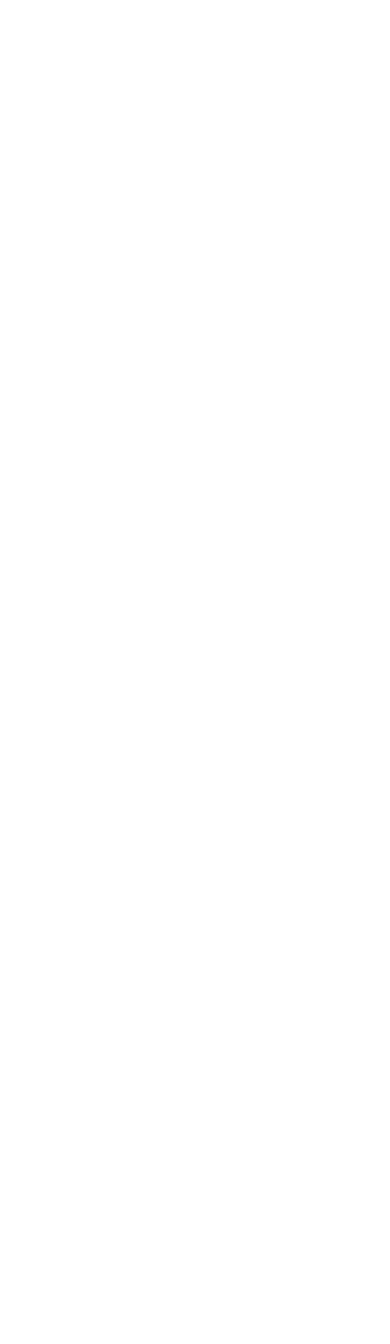
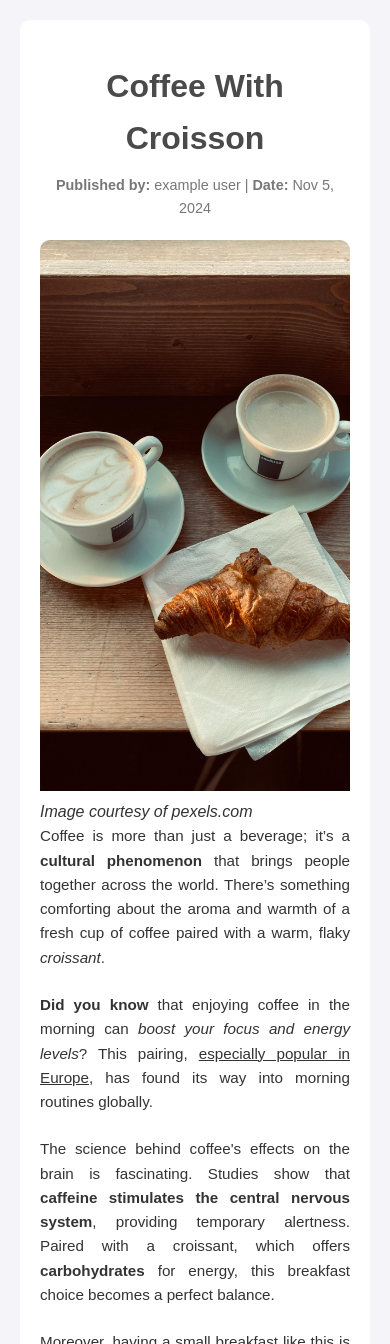
Before and after one commit to Mohammad-Taha-Programmer/Udacity-Blogpost-project1, a plain HTML site: page structure/blog_post.html in a window 390 px wide. Shown: the top 1344 px of the page. Before the commit the page ends 844 px from the top, so only its background shows below. Drawn offline with Linux system fonts and the light colour scheme.

Commit message:
completing blog_post.html, adding post_details.css

```diff
--- a/structure/blog_post.html
+++ b/structure/blog_post.html
@@ -0,0 +1,54 @@
+<!DOCTYPE html>
+<html lang="en">
+<head>
+    <meta charset="UTF-8">
+    <meta name="viewport" content="width=device-width, initial-scale=1.0">
+    <title>Post | Coffee With Croisson</title>
+    <link rel="stylesheet" href="../styles/post_details.css">
+    <style>
+
+    </style>
+</head>
+<body>
+    <div class="container">
+        <header>
+            <h1>Coffee With Croisson</h1>
+            <div class="post-head">
+                <span><strong>Published by:</strong> example user</span> |
+                <span><strong>Date:</strong> Nov 5, 2024</span>
+            </div>
+        </header>
+
+        <div class="post-logo">
+            <img src="../assets/coffee.jpg" alt="coffee with croissant">
+            <figcaption><em>Image courtesy of pexels.com</em></figcaption>
+        </div>
+
+        <div class="content">
+            <section>
+                Coffee is more than just a beverage; it’s a <strong>cultural phenomenon</strong> that brings people together across the world. There’s something comforting about the aroma and warmth of a fresh cup of coffee paired with a warm, flaky <em>croissant</em>.
+            </section>
+
+            <article>
+                <b>Did you know</b> that enjoying coffee in the morning can <i>boost your focus and energy levels</i>? This pairing, <u>especially popular in Europe</u>, has found its way into morning routines globally.
+            </article>
+
+            <section>
+                The science behind coffee's effects on the brain is fascinating. Studies show that <strong>caffeine stimulates the central nervous system</strong>, providing temporary alertness. Paired with a croissant, which offers <b>carbohydrates</b> for energy, this breakfast choice becomes a perfect balance.
+            </section>
+
+            <article>
+                Moreover, having a <u>small breakfast</u> like this is generally recommended by nutritionists. They say that eating light but <em>consistently</em> throughout the day helps maintain energy without causing blood sugar spikes.
+            </article>
+
+            <section>
+                Many people find that coffee helps them connect and share stories. Whether in a <i>quiet café corner</i> or a bustling bakery, <u>coffee and croissant mornings</u> are all about <strong>relishing the present moment</strong>.
+            </section>
+
+            <article>
+                <b>So next time</b> you grab your morning coffee, take a moment to savor it. Enjoy that croissant, feel the warmth, and appreciate the simple joys. After all, life’s sweetest moments are often found in the smallest rituals.
+            </article>
+        </div>
+    </div>
+</body>
+</html>
--- /dev/null
+++ b/styles/post_details.css
@@ -0,0 +1,48 @@
+    @import url(../styles/responsiveness.css);
+
+    /* Basic Styling */
+    body {
+        font-family: Arial, sans-serif;
+        line-height: 1.6;
+        background: #f4f4f9;
+        margin: 0;
+        padding: 20px;
+        color: #333;
+    }
+
+    .container {
+        max-width: 800px;
+        margin: auto;
+        padding: 20px;
+        background: #fff;
+        border-radius: 10px;
+    }
+
+    h1 {
+        font-size: 2em;
+        margin-bottom: 10px;
+        color: #4a4a4a;
+    }
+
+    .post-head {
+        font-size: 0.9em;
+        color: #777;
+        margin-bottom: 20px;
+    }
+
+    .post-logo img {
+        width: 100%;
+        height: auto;
+        border-top-left-radius: 10px;
+        border-top-right-radius: 10px;
+    }
+
+    .content article {
+        margin-bottom: 1.5em;
+        text-align: justify;
+    }
+
+    .content section {
+        margin-bottom: 1.5em;
+        text-align: justify;
+    }
--- a/styles/responsiveness.css
+++ b/styles/responsiveness.css
@@ -1,3 +1,5 @@
+/* Main Page Responsive Design */
+
 @media (min-width: 901px) {
   .container {
     grid-template-columns: 10vw 70vw 10vw;
@@ -22,6 +24,7 @@
     font-size: 2.5em;
     font-weight: bolder;
   }
+
   #header h2 {
     font-size: 1.5em;
   }
@@ -42,3 +45,43 @@
     width: 60%;
   }
 }
+
+
+/* Post Details Responsive Design */
+@media (max-width: 700px) {
+  h1 {
+    font-size: 1.8em;
+  }
+
+  .container {
+    padding: 15px;
+  }
+
+  .content {
+    font-size: 1em;
+  }
+}
+
+@media (max-width: 500px) {
+  h1 {
+    font-size: 1.5em;
+    text-align: center;
+  }
+
+  .post-head {
+    text-align: center;
+    font-size: 0.8em;
+  }
+
+  .container {
+    padding: 10px;
+  }
+
+  .content article {
+    font-size: 0.95em;
+  }
+
+  .content section {
+    font-size: 0.95em;
+  }
+}
```
